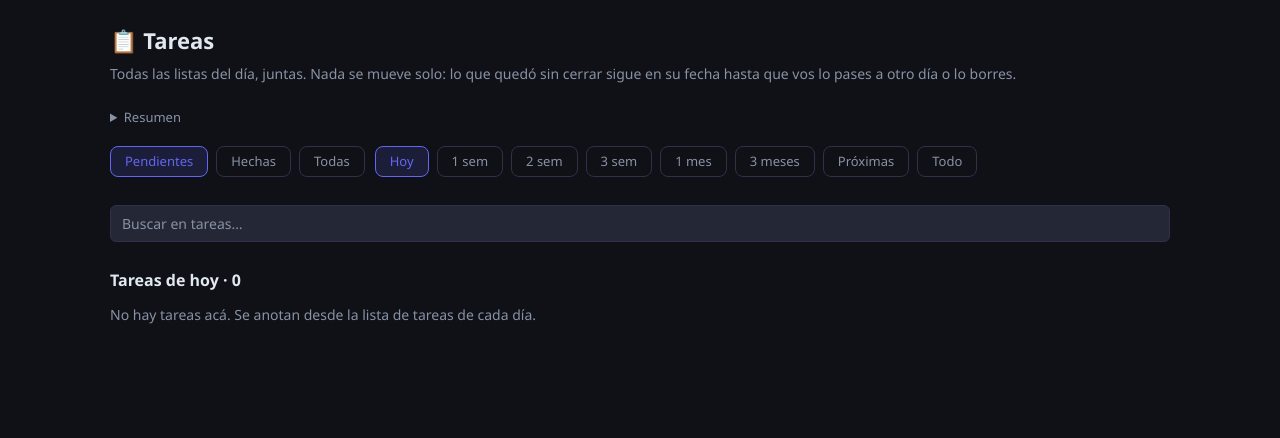
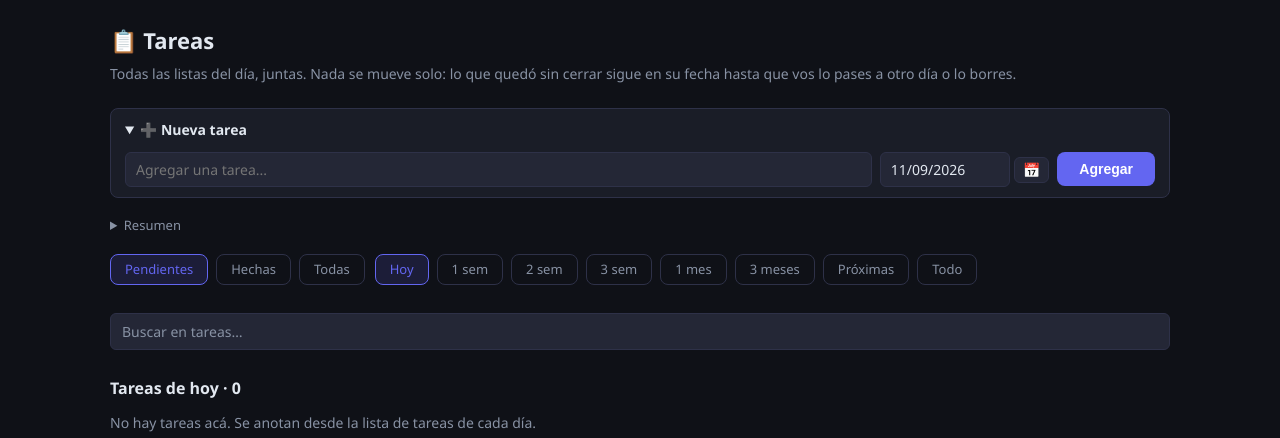
Before and after one commit to LDsAragon/health-tracker, a Flask app: page /tareas in a window 1280 px wide. Shown: the part 52-490 px from the top of the page. Run offline with Flask 3, Linux system fonts and the light colour scheme; data that the repository does not hold is empty.

Commit message:
tareas: alta de tareas desde el visor, con fecha y colapsable
El visor era la pantalla principal de tareas pero no se podia crear nada
ahi: habia que ir al calendario, entrar al dia y volver.

- POST /tareas/agregar con text + fecha; la fecha se valida y cae a hoy si
  no parsea (add_todo no valida el formato y una fecha basura dejaria la
  tarea inaccesible desde toda vista)
- el form vive en un <details> que arranca abierto y recuerda su estado,
  reusando el CSS de .stats-builder y el macro date_field, asi que respeta
  el formato de fecha configurado
- aviso cuando la tarea nueva cae fuera de la ventana del periodo: sin eso,
  agendar para el viernes estando en "Hoy" parecia no guardar nada. Usa el
  patron de banner por query param de restore/reset
- el IIFE de page_scripts pasa a manejar los dos <details> con un helper
- manual: subseccion nueva y PDF regenerado

```diff
--- a/routes/todos.py
+++ b/routes/todos.py
@@ -38,9 +38,20 @@ def _filtros():
     }
 
 
-def _back_to_todos():
+def _back_to_todos(**extra):
     """Las acciones postean y vuelven al visor: sin esto se pierden los filtros activos."""
-    return redirect(url_for("todos.todos_view", **{k: v for k, v in _filtros().items() if v}))
+    args = {k: v for k, v in _filtros().items() if v}
+    args.update({k: v for k, v in extra.items() if v})
+    return redirect(url_for("todos.todos_view", **args))
+
+
+def _fecha_valida(iso, fallback):
+    """`add_todo`/`move_todo` no validan el formato y una fecha basura deja la tarea
+    inaccesible desde toda vista: se filtra acá."""
+    try:
+        return date.fromisoformat(iso).isoformat()
+    except (ValueError, TypeError):
+        return fallback
 
 
 def _cutoff(today):
@@ -71,6 +82,11 @@ def todos_view():
     for t in listado:
         por_dia.setdefault(t["todo_date"], []).append(t)
 
+    # Avisar de una tarea recién creada solo si no se ve en el listado (fuera de la ventana del
+    # período, o filtrada por estado): si aparece abajo, el banner es ruido.
+    nueva = _fecha_valida(request.args.get("nueva", ""), "")
+    nueva_oculta = bool(nueva) and nueva not in por_dia
+
     return render_template(
         "todos.html",
         f=f,
@@ -89,8 +105,21 @@ def todos_view():
             "hechas": sum(1 for t in del_periodo if t["done"]),
         },
         listado_total=len(listado),
+        nueva=nueva if nueva_oculta else "",
         por_dia=sorted(por_dia.items(), reverse=True),
     )
+
+
+@bp.route("/tareas/agregar", methods=["POST"])
+def todo_agregar():
+    texto = request.form.get("text", "").strip()
+    if not texto:
+        return _back_to_todos()
+    hoy = date.today().isoformat()
+    fecha = _fecha_valida(request.form.get("fecha", ""), hoy)
+    db.add_todo(fecha, texto)
+    # `nueva` solo alimenta el aviso de "quedó fuera de la vista" (ver todos_view).
+    return _back_to_todos(nueva=fecha)
 
 
 @bp.route("/tareas/<int:todo_id>/toggle", methods=["POST"])
--- a/static/css/pages.css
+++ b/static/css/pages.css
@@ -968,3 +968,8 @@ select.journal-cat-select {
   .todos-overdue .todo-actions, .todos-dia .todo-actions { min-width: 0; flex-wrap: wrap; }
   .todos-overdue { padding-left: 12px; padding-right: 12px; }
 }
+
+/* El alta del visor: reusa .stats-builder, solo hay que domar el ancho de los campos. */
+.todos-nueva { margin-bottom: 18px; }
+.todos-nueva .todo-add-form { margin-top: 12px; align-items: center; }
+.todos-nueva .todo-add-form input[type="text"] { flex: 1 1 220px; padding: 7px 10px; font-size: 14px; }
--- a/templates/todos.html
+++ b/templates/todos.html
@@ -1,4 +1,5 @@
 {% extends "base.html" %}
+{% from "_macros.html" import date_field %}
 {% block title %}Tareas{% endblock %}
 
 {% macro filtros_hidden(f) %}
@@ -50,6 +51,23 @@
   <p class="page-sub">Todas las listas del día, juntas. Nada se mueve solo: lo que quedó sin cerrar
     sigue en su fecha hasta que vos lo pases a otro día o lo borres.</p>
 </div>
+
+{% if nueva %}
+<div class="datos-banner datos-ok">
+  ✓ Tarea agregada al {{ nueva | fechacorta }} ·
+  <a href="{{ url_for('day.day_view', date_str=nueva) }}">ver ese día</a>
+</div>
+{% endif %}
+
+<details class="stats-builder todos-nueva" id="todos-nueva">
+  <summary>➕ Nueva tarea</summary>
+  <form method="POST" action="{{ url_for('todos.todo_agregar') }}" class="todo-add-form">
+    {{ filtros_hidden(f) }}
+    <input type="text" name="text" placeholder="Agregar una tarea..." maxlength="200" required>
+    {{ date_field('fecha', today, required=True) }}
+    <button type="submit" class="btn-primary">Agregar</button>
+  </form>
+</details>
 
 <details class="todos-resumen" id="todos-resumen">
   <summary>Resumen</summary>
@@ -135,12 +153,17 @@
 {% block page_scripts %}
 <script>
 (function () {
-  // Arranca cerrado: el resumen es opcional, no el punto de la pantalla.
-  const KEY = 'todosResumenOpen';
-  const d = document.getElementById('todos-resumen');
-  if (!d) return;
-  if (localStorage.getItem(KEY) === '1') d.open = true;
-  d.addEventListener('toggle', () => localStorage.setItem(KEY, d.open ? '1' : '0'));
+  function recordar(id, key, abiertoPorDefecto) {
+    const d = document.getElementById(id);
+    if (!d) return;
+    const guardado = localStorage.getItem(key);
+    d.open = guardado === null ? abiertoPorDefecto : guardado === '1';
+    d.addEventListener('toggle', () => localStorage.setItem(key, d.open ? '1' : '0'));
+  }
+  // El alta es la acción principal de la pantalla, así que arranca abierta; el resumen son
+  // métricas y arranca cerrado. Los dos recuerdan cómo los dejó el usuario.
+  recordar('todos-nueva', 'todosNuevaOpen', true);
+  recordar('todos-resumen', 'todosResumenOpen', false);
 })();
 </script>
 {% endblock %}
```
Also changed, not shown: CLAUDE.md (+3 -2 lines), docs/manual.html (+7 -0 lines), tests/test_routes.py (+39 -0 lines), 1 other file.
